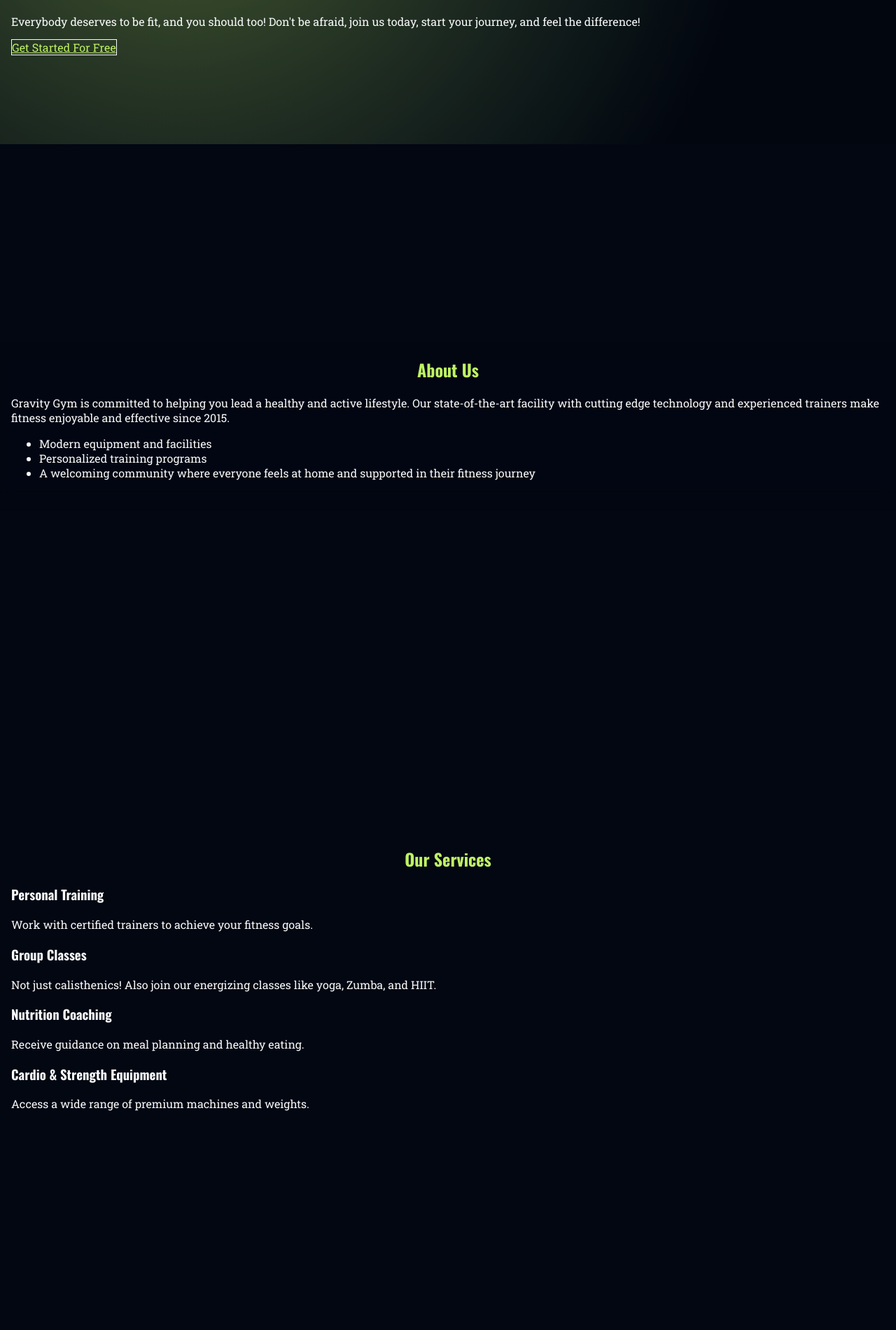
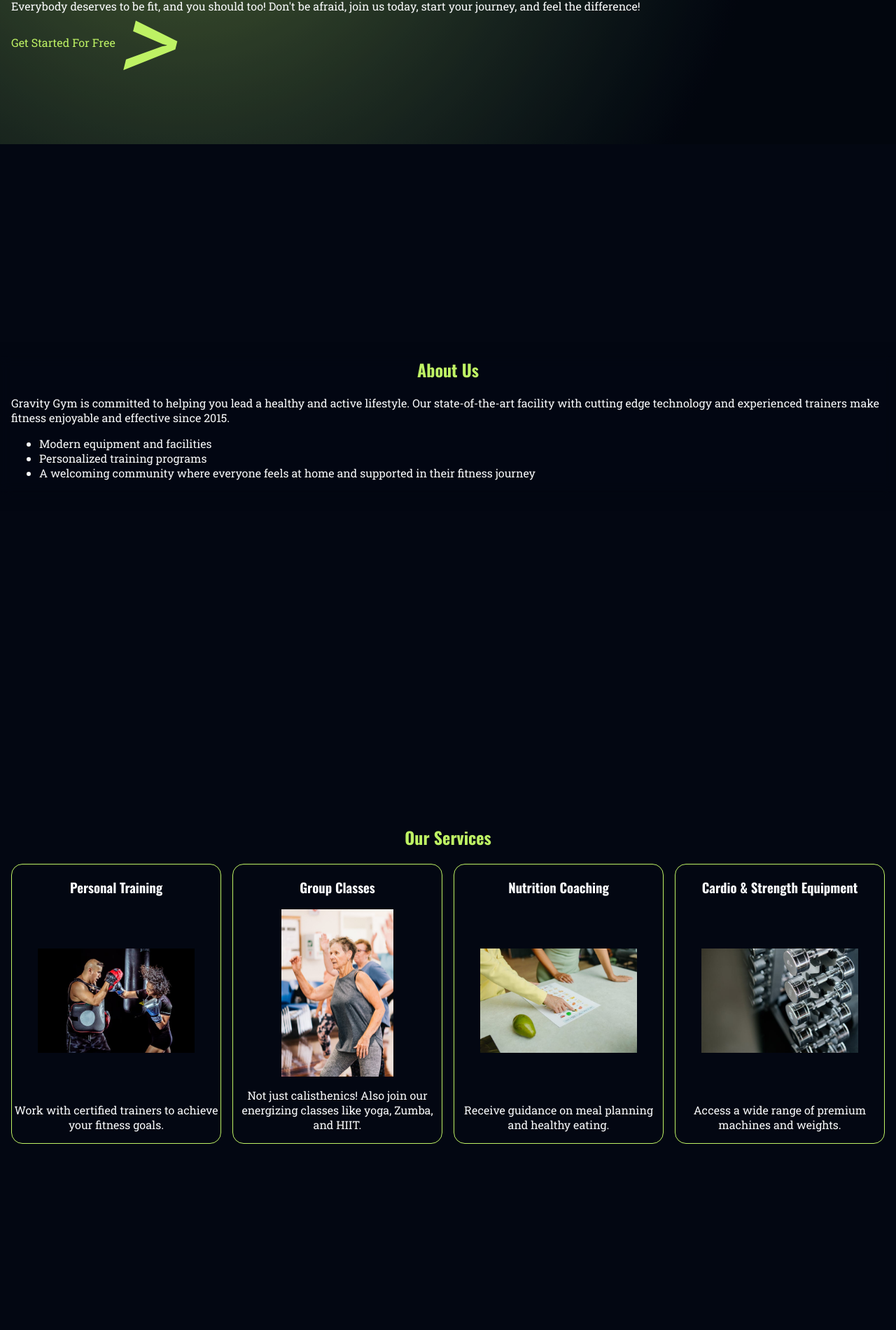
Before and after one commit to alfifrr/milestone-1, a plain HTML site: page index.html in a window 1280 px wide. Shown: the part 594-2494 px from the top of the page at 70% size. Drawn offline with nearby package versions, Linux system fonts and the light colour scheme.

Commit message:
add: service images, dropdown functionality, using grid to services section

```diff
--- a/index.html
+++ b/index.html
@@ -15,12 +15,12 @@
     <header>
       <div id="logo">
         <a href="#hero"
-          ><h1 class="gizmo">GRAVITY<span class="lime">GYM</span></h1></a
+          ><h1>GRAVITY<span class="lime">GYM</span></h1></a
         >
         <p>Your Destination towards Health and Wellness</p>
       </div>
 
-      <button type="button" id="hamburger-btn" class="gizmo" title="Menu">
+      <button type="button" id="hamburger-btn" title="Menu">
         <svg
           aria-hidden="true"
           xmlns="http://www.w3.org/2000/svg"
@@ -108,7 +108,9 @@
               Everybody deserves to be fit, and you should too! Don't be afraid,
               join us today, start your journey, and feel the difference!
             </p>
-            <a href="#contact" class="btn">Get Started For Free</a>
+            <a id="get-started" href="#contact" class="btn"
+              >Get Started For Free<span id="arrow">&#62;</span></a
+            >
           </div>
         </div>
       </section>
@@ -134,15 +136,23 @@
       </section>
 
       <section id="services" class="h-full w-full bg-black">
-        <div class="px-1 w-full">
+        <div class="px-1">
           <h2>Our Services</h2>
-          <div class="services-grid">
+          <div id="services-grid">
             <article>
               <h3>Personal Training</h3>
+              <img
+                src="./src/img/pexels-sabel-blanco-662810-1544774.jpg"
+                alt="pexels-sabel-blanco-662810-1544774"
+              />
               <p>Work with certified trainers to achieve your fitness goals.</p>
             </article>
             <article>
               <h3>Group Classes</h3>
+              <img
+                src="./src/img/pexels-wellness-gallery-catalyst-foundation-229759139-12086686.jpg"
+                alt="pexels-wellness-gallery-catalyst-foundation-229759139-12086686"
+              />
               <p>
                 Not just calisthenics! Also join our energizing classes like
                 yoga, Zumba, and HIIT.
@@ -150,10 +160,18 @@
             </article>
             <article>
               <h3>Nutrition Coaching</h3>
+              <img
+                src="./src/img/pexels-yaroslav-shuraev-8844379.jpg"
+                alt="pexels-yaroslav-shuraev-8844379"
+              />
               <p>Receive guidance on meal planning and healthy eating.</p>
             </article>
             <article>
               <h3>Cardio & Strength Equipment</h3>
+              <img
+                src="./src/img/pexels-ivan-samkov-4164766.jpg"
+                alt="pexels-ivan-samkov-4164766"
+              />
               <p>Access a wide range of premium machines and weights.</p>
             </article>
           </div>
--- a/src/script.js
+++ b/src/script.js
@@ -1,22 +1,29 @@
 document.addEventListener("DOMContentLoaded", function () {
   const hamburgerBtn = document.getElementById("hamburger-btn");
   const iconHamburger = document.querySelectorAll("svg");
+  const dropdown = document.getElementById("dropdown");
   let dropdownState = false;
 
   hamburgerBtn.addEventListener("click", function () {
     // toggle dropdown state between true and false
     dropdownState = !dropdownState;
 
-    // using ternary operator to toggle display property
-    iconHamburger[0].style.display = dropdownState ? "none" : "block";
-    iconHamburger[1].style.display = dropdownState ? "block" : "none";
+    if (dropdownState) {
+      dropdown.style.display = "block";
+      iconHamburger[0].style.display = "none";
+      iconHamburger[1].style.display = "block";
+    } else {
+      dropdown.style.display = "none";
+      iconHamburger[0].style.display = "block";
+      iconHamburger[1].style.display = "none";
+    }
   });
 
   // adding gizmo class to all anchor tags (dev)
-  const allLinks = document.querySelectorAll("a");
-  allLinks.forEach(function (link) {
-    link.classList.add("gizmo");
-  });
+  // const allLinks = document.querySelectorAll("a");
+  // allLinks.forEach(function (link) {
+  //   link.classList.add("gizmo");
+  // });
 
   // offset scroll by 75px on all anchor tags click
   document.querySelectorAll('a[href^="#"]').forEach(function (anchor) {
--- a/src/style.css
+++ b/src/style.css
@@ -62,10 +62,11 @@
 }
 
 #hamburger-btn {
-  border: none;
   background-color: unset;
   color: var(--gray-050);
   cursor: pointer;
+  height: 100%;
+  padding: 0 1.5rem;
 }
 
 header h1 {
@@ -124,6 +125,7 @@
 }
 
 #dropdown {
+  display: none;
   position: absolute;
   top: var(--header-height);
   right: 0;
@@ -238,6 +240,7 @@
 #hero-area p,
 #hero-area a {
   text-align: left;
+  text-decoration: none;
 }
 
 #hero-area h2 {
@@ -296,6 +299,37 @@
   top: calc(200vh);
   display: flex;
   align-items: center;
+  justify-content: center;
+}
+
+#services-grid {
+  display: grid;
+  grid-template-columns: repeat(1, 1fr);
+  gap: 1rem;
+  overflow: auto;
+  max-height: 80vh;
+
+  position: relative;
+}
+
+#services-grid > article {
+  border: 1px solid var(--lime-300);
+  border-radius: 1rem;
+
+  display: flex;
+  flex-direction: column;
+  align-items: center;
+  text-align: center;
+
+  max-height: 400px;
+  box-sizing: border-box;
+}
+
+#services-grid > article > img {
+  width: 75%;
+  height: 100%;
+  object-fit: contain;
+  overflow: hidden;
 }
 
 #trainers {
@@ -319,6 +353,16 @@
 #contact {
   position: absolute;
   top: calc(500vh);
+}
+
+#arrow {
+  position: relative;
+  top: 40px;
+  font-size: 10rem;
+  font-style: italic;
+  line-height: 0px;
+
+  display: none;
 }
 
 #contact > div {
@@ -366,6 +410,13 @@
   #caption-area div {
     display: block;
   }
+  #get-started {
+    position: relative;
+    top: -30px;
+  }
+  #arrow {
+    display: inline-block;
+  }
 }
 
 @media only screen and (min-width: 480px) {
@@ -375,8 +426,15 @@
 }
 
 @media only screen and (min-width: 640px) {
+  #logo {
+    flex-grow: unset;
+  }
+  #navigation {
+    flex-grow: 1;
+  }
   #navigation ul {
     display: flex;
+    justify-content: space-around;
     flex-wrap: wrap;
     list-style-type: none;
     padding: 0;
@@ -387,6 +445,12 @@
   }
 }
 
+@media only screen and (min-width: 1024px) {
+  #services-grid {
+    grid-template-columns: repeat(4, 1fr);
+  }
+}
+
 .gizmo {
   box-sizing: border-box;
   border: 1px solid var(--gray-050);
```
Also changed, not shown: src/img/pexels-ivan-samkov-4164766.jpg (added), src/img/pexels-sabel-blanco-662810-1544774.jpg (added), src/img/pexels-wellness-gallery-catalyst-foundation-229759139-12086686.jpg (added), src/img/pexels-yaroslav-shuraev-8844379.jpg (added).
